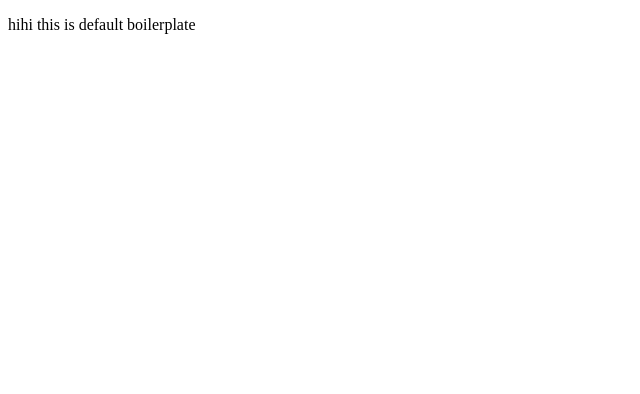
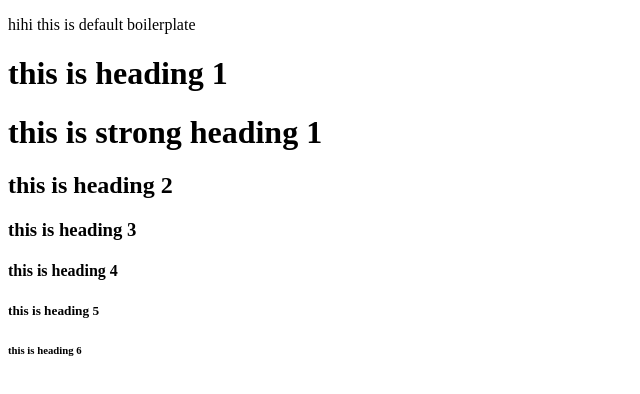
Before and after one commit to bloopsfoot/TOP_html_tests, a plain HTML site: page index.html in a window 1280 px wide. Shown: the whole page, without its empty margins (0-640 px from the left). Drawn offline with Linux system fonts and the light colour scheme.

Commit message:
Editted index.html to have headings

```diff
--- a/index.html
+++ b/index.html
@@ -7,5 +7,13 @@
 </head>
 <body>
     <p>hihi this is default boilerplate</p>
+    <h1>this is heading 1</h1>
+    <h1><strong>this is strong heading 1</strong></h1>
+    <h2>this is heading 2</h2>
+    <h3>this is heading 3</h3>
+    <h4>this is heading 4</h4>
+    <h5>this is heading 5</h5>
+    <h6>this is heading 6</h6>
+
 </body>
 </html>
```
